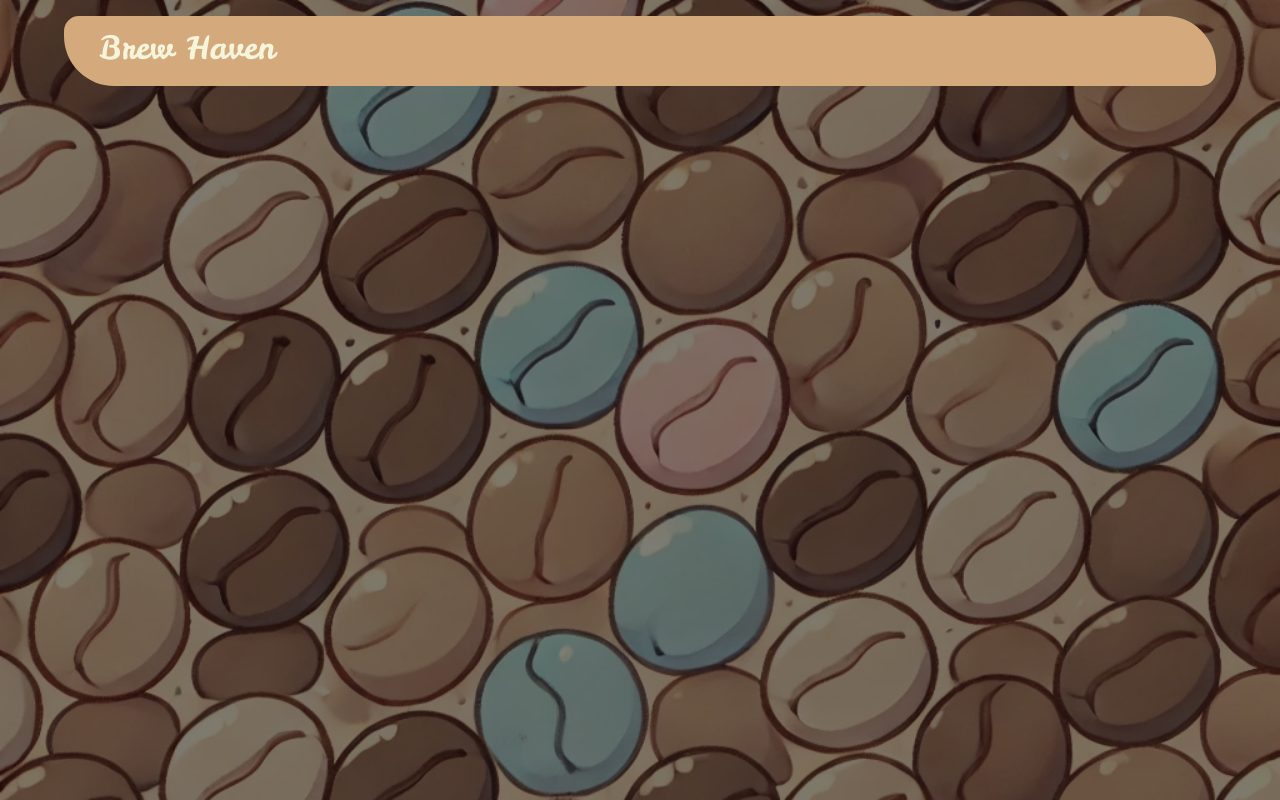
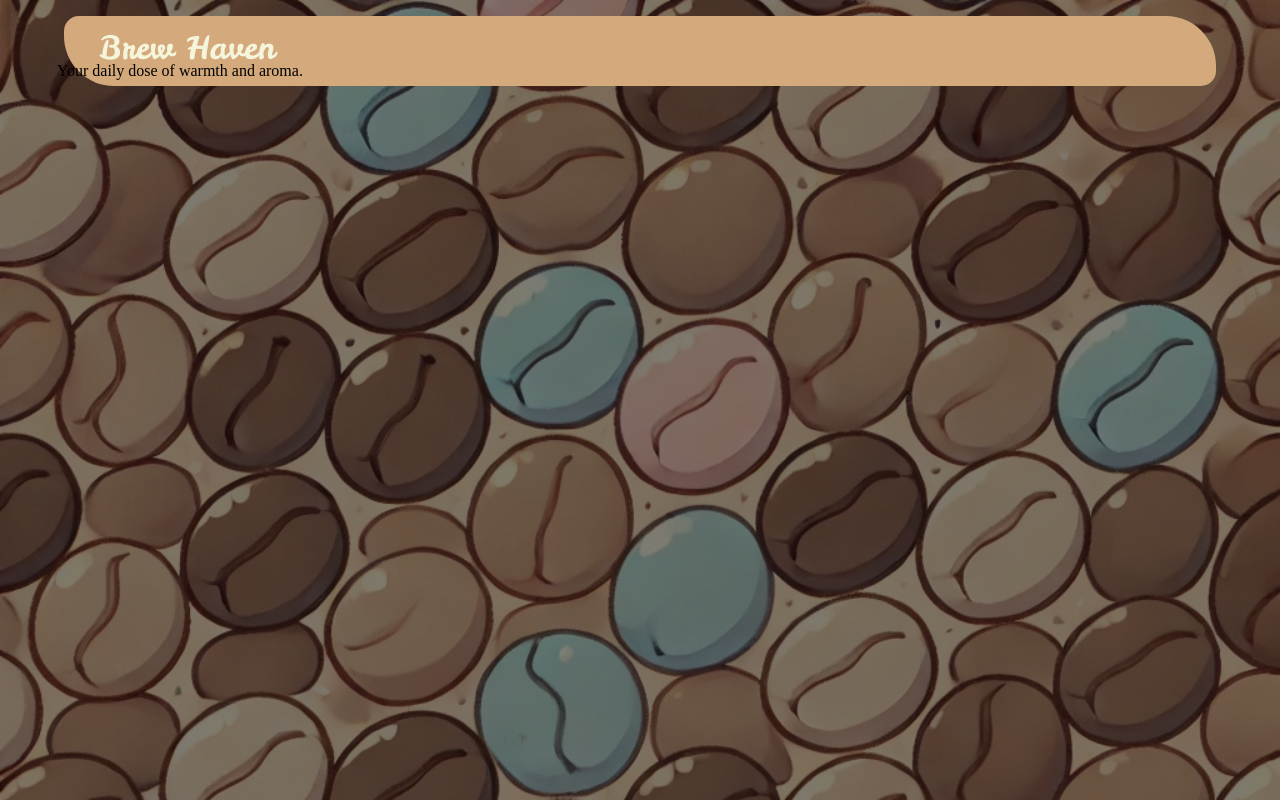
Before and after one commit to nyosic/MG-P1G-GRLOL, a plain HTML site: page index.html in a window 1280 px wide. Drawn offline with Linux system fonts and the light colour scheme.

```diff
--- a/index.html
+++ b/index.html
@@ -9,9 +9,8 @@
 <body>
     <div class="body_cover"></div>
     <div class="header">
-        <h1>
-            Brew Haven
-        </h1>
+        <h1>Brew Haven</h1>
+        <p>Your daily dose of warmth and aroma.</p>
         <div class="header-menu">
 
         </div>
--- a/style.css
+++ b/style.css
@@ -42,3 +42,7 @@ body {
     font-weight: 400;
     font-style: normal;
 }
+
+.header p {
+    margin: -7px;
+}
```
